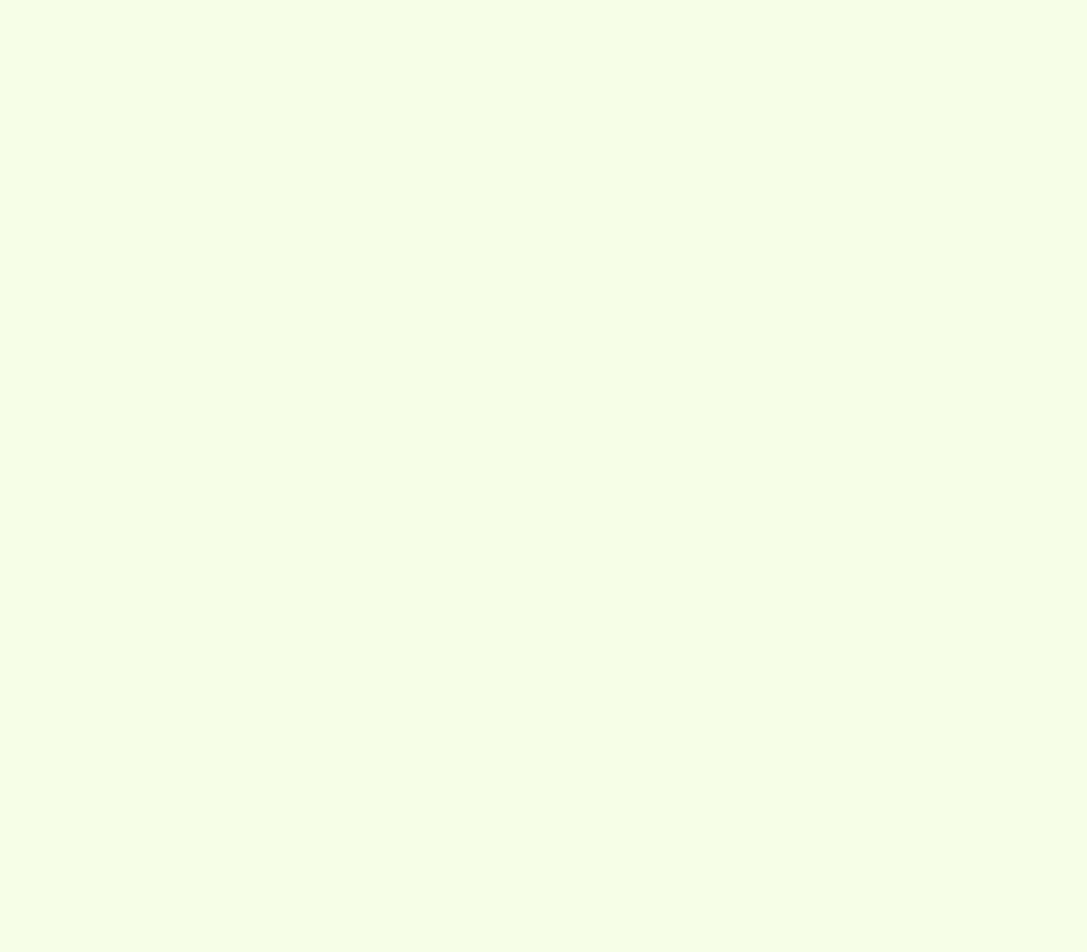
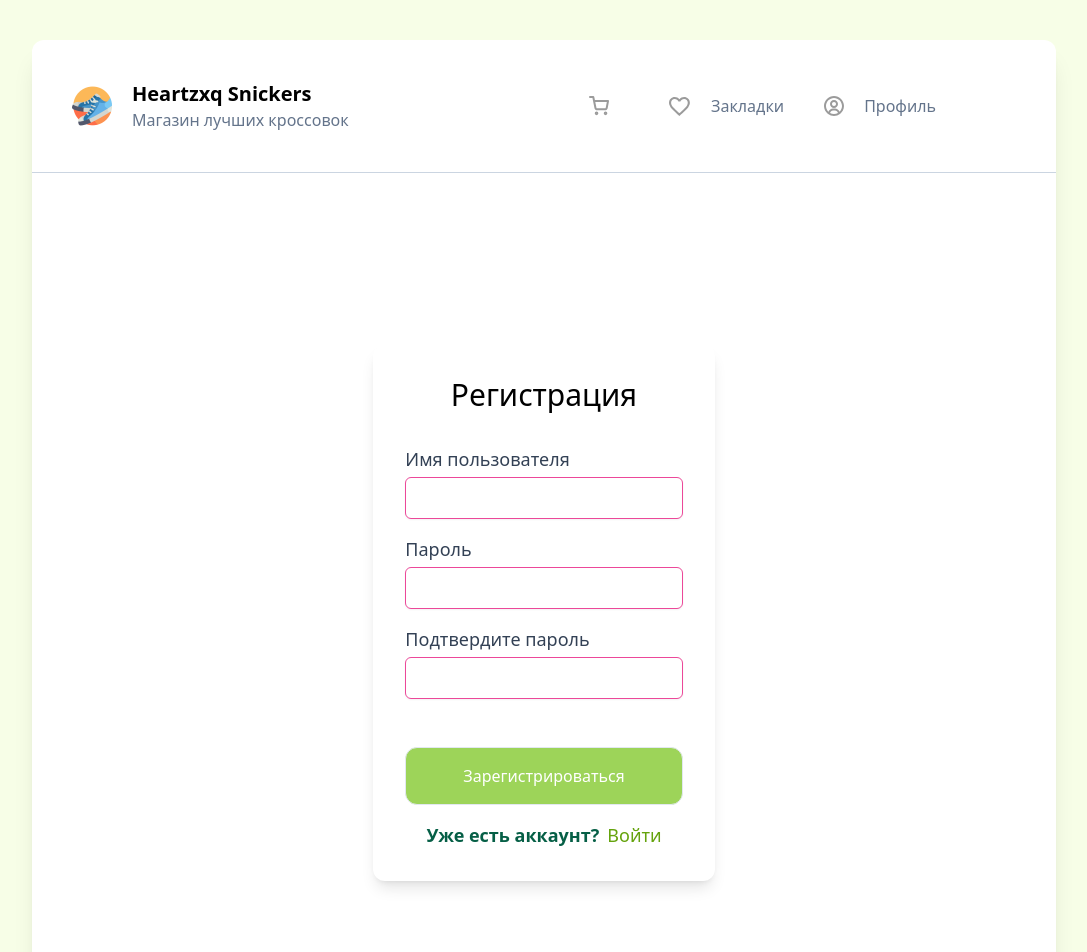
Before and after one commit to hertzxq/HertzxqSnickers, a Vue app: page /registration in a window 1280 px wide. Before the commit this address had no page. Shown: the top 952 px of the page, without its empty margins (96-1183 px from the left). Before the commit the page ends 800 px from the top, so only its background shows below. Built offline with nearby package versions, Linux system fonts and the light colour scheme.

Commit message:
changed drawer and added registration beta

```diff
--- /dev/null
+++ b/src/Pages/Login.vue
@@ -0,0 +1,62 @@
+<!-- eslint-disable vue/multi-word-component-names -->
+<script setup>
+import Header from '@/components/Header.vue';
+</script>
+
+<template>
+    <Header />
+    <div class="w-full h-full m-auto min-h-screen flex items-center justify-center">
+        <div class="w-11/12 md:w-1/2 lg:w-1/3 m-auto bg-white rounded-xl p-8 shadow-lg">
+            <h1 class="text-3xl text-center mb-8">Вход</h1>
+            <form>
+                <div class="mb-4">
+                    <label class="text-lg block font-medium text-slate-700">Имя пользователя</label>
+                    <input
+                        type="text"
+                        class="text-base mt-1 block w-full px-3 py-2 bg-white border border-slate-300 rounded-md shadow-sm placeholder-slate-400
+                               disabled:bg-slate-50 disabled:text-slate-500 disabled:border-slate-200 disabled:shadow-none
+                               invalid:border-pink-500 invalid:text-pink-600
+                               focus:invalid:border-pink-500 focus:invalid:ring-pink-500"
+                        required
+                    />
+                </div>
+
+                <div class="mb-4">
+                    <label class="text-lg block font-medium text-slate-700">Пароль</label>
+                    <input
+                        type="password"
+                        class="text-base mt-1 block w-full px-3 py-2 bg-white border border-slate-300 rounded-md shadow-sm placeholder-slate-400
+                               disabled:bg-slate-50 disabled:text-slate-500 disabled:border-slate-200 disabled:shadow-none
+                               invalid:border-pink-500 invalid:text-pink-600
+                               focus:invalid:border-pink-500 focus:invalid:ring-pink-500"
+                        required
+                    />
+                </div>
+
+                <div class="mb-4">
+                    <label class="text-lg block font-medium text-slate-700">Подтвердите пароль</label>
+                    <input
+                        type="password"
+                        class="text-base mt-1 block w-full px-3 py-2 bg-white border border-slate-300 rounded-md shadow-sm placeholder-slate-400
+                               disabled:bg-slate-50 disabled:text-slate-500 disabled:border-slate-200 disabled:shadow-none
+                               invalid:border-pink-500 invalid:text-pink-600
+                               focus:invalid:border-pink-500 focus:invalid:ring-pink-500"
+                        required
+                    />
+                </div>
+
+                <button type="submit"
+                    class="text-base w-full border border-slate-200 rounded-xl p-4 mt-8
+                           justify-center bg-drawerButton disabled:bg-slate-400
+                           cursor-pointer text-white transition hover:bg-lime-500
+                           active:bg-lime-700 pt-4"
+                >Зарегистрироваться</button>
+
+                <div class="text-center mt-4">
+                    <span class="text-emerald-800 font-bold text-lg">Нет аккаунта?</span>
+                    <router-link class="text-lg ml-2 text-lime-600" to="/registration">Зарегистрироваться</router-link>
+                </div>
+            </form>
+        </div>
+    </div>
+</template>
--- a/src/Pages/Profile.vue
+++ b/src/Pages/Profile.vue
@@ -13,13 +13,15 @@ import Header from '@/components/Header.vue';
         </div>
         <div class="w-60 m-auto mt-16 mb-24">
             <p class="text-3xl ml-20">Гость</p>
+            <router-link to="/registration">
                 <button
-        class="gap-8 w-full border border-slate-200 rounded-xl p-4 mt-8
+                    class="gap-8 w-full border border-slate-200 rounded-xl p-4 mt-16
                     justify-center bg-drawerButton disabled:bg-slate-400
                     cursor-pointer text-white transition hover:bg-lime-500 active:bg-lime-700 pt-4"
                     >
                     Зарегистрироваться
                 </button>
+        </router-link>
         </div>
         <div class=" text-white ">.</div>
     </div>
--- /dev/null
+++ b/src/Pages/Registration.vue
@@ -0,0 +1,100 @@
+<!-- eslint-disable vue/multi-word-component-names -->
+<script setup>
+import Header from '@/components/Header.vue';
+import axios from 'axios';
+import { ref } from 'vue';
+
+const userName = ref('')
+const password = ref('')
+const confirmPassword = ref('')
+
+const autorization = async () => {
+
+    if (password.value !== confirmPassword.value) {
+        alert('Пароли не совпадают')
+    }
+
+    try {
+        const res = await axios.post('https://9303851354d5e8f0.mokky.dev/register', {
+            username: userName.value,
+            password: password.value
+        }, {
+            headers: {
+                Accept: "application/json",
+                "Content-Type": "application/json"
+            }
+        })
+
+        console.log(res.data);
+        alert('Вы успешно зарегистрировались!');
+    } catch (err) {
+        console.log(err)
+    }
+
+
+}
+
+</script>
+
+<template>
+    <Header />
+    <div class="w-full h-full m-auto min-h-screen flex items-center justify-center">
+        <div class="w-11/12 md:w-1/2 lg:w-1/3 m-auto bg-white rounded-xl p-8 shadow-lg">
+            <h1 class="text-3xl text-center mb-8">Регистрация</h1>
+            <form @submit.prevent="autorization">
+                <div class="mb-4">
+                    <label class="text-lg block font-medium text-slate-700">Имя пользователя</label>
+                    <input
+                        type="text"
+                        id="username"
+                        class=
+                        "text-base mt-1 block w-full px-3 py-2 bg-white border border-slate-300 rounded-md shadow-sm placeholder-slate-400
+                               disabled:bg-slate-50 disabled:text-slate-500 disabled:border-slate-200 disabled:shadow-none
+                               invalid:border-pink-500 invalid:text-pink-600
+                               focus:invalid:border-pink-500 focus:invalid:ring-pink-500"
+                        required
+                    />
+                </div>
+
+                <div class="mb-4">
+                    <label class="text-lg block font-medium text-slate-700">Пароль</label>
+                    <input
+                        type="password"
+                        id="password"
+                        class="text-base mt-1 block w-full px-3 py-2 bg-white border border-slate-300 rounded-md shadow-sm placeholder-slate-400
+                               disabled:bg-slate-50 disabled:text-slate-500 disabled:border-slate-200 disabled:shadow-none
+                               invalid:border-pink-500 invalid:text-pink-600
+                               focus:invalid:border-pink-500 focus:invalid:ring-pink-500"
+                        required
+                    />
+                </div>
+
+                <div class="mb-4">
+                    <label class="text-lg block font-medium text-slate-700">Подтвердите пароль</label>
+                    <input
+                        type="password"
+                        id="confirmPassword"
+                        class="text-base mt-1 block w-full px-3 py-2 bg-white border border-slate-300 rounded-md shadow-sm placeholder-slate-400
+                               disabled:bg-slate-50 disabled:text-slate-500 disabled:border-slate-200 disabled:shadow-none
+                               invalid:border-pink-500 invalid:text-pink-600
+                               focus:invalid:border-pink-500 focus:invalid:ring-pink-500"
+                        required
+                    />
+                </div>
+
+                <button
+                    type="submit"
+                    class="text-base w-full border border-slate-200 rounded-xl p-4 mt-8
+                           justify-center bg-drawerButton disabled:bg-slate-400
+                           cursor-pointer text-white transition hover:bg-lime-500
+                           active:bg-lime-700 pt-4"
+                >Зарегистрироваться</button>
+
+                <div class="text-center mt-4">
+                    <span class="text-emerald-800 font-bold text-lg">Уже есть аккаунт?</span>
+                    <router-link class="text-lg ml-2 text-lime-600" to="/login">Войти</router-link>
+                </div>
+            </form>
+        </div>
+    </div>
+</template>
--- a/src/components/Drawer/Drawer.vue
+++ b/src/components/Drawer/Drawer.vue
@@ -4,7 +4,7 @@ import CartHeader from '../Carts/CartHeader.vue'
 import CartDrawer from './CartDrawer.vue'
 import DrawerCart from './DrawerCart.vue'
 import EmptyDrawer from './EmptyDrawer.vue'
-import { inject } from 'vue'
+import { inject, onMounted, onUnmounted } from 'vue'
 
 const props = defineProps({
   cartItems: {
@@ -13,6 +13,14 @@ const props = defineProps({
   },
   drawerPrice: Number
 })
+
+onMounted(() => {
+  document.body.classList.add('overflow-hidden');
+});
+
+onUnmounted(() => {
+  document.body.classList.remove('overflow-hidden');
+});
 
 const emit = defineEmits(['deleteFromCart', 'drawerPrice'])
 const onClickDrawerOpen = inject('onClickDrawerOpen')
@@ -26,18 +34,26 @@ const onClickDrawerOpen = inject('onClickDrawerOpen')
   <div
     class="bg-white w-96 h-full fixed top-0 right-0 z-20 p-8 flex flex-col justify-between"
   >
+    <!-- Заголовок корзины -->
     <CartHeader v-if="props.cartItems.length" />
+
+    <!-- Пустая корзина -->
     <EmptyDrawer v-if="!props.cartItems.length" />
+
+    <!-- Контейнер для прокрутки товаров -->
+    <div class="flex-grow overflow-y-auto">
+      <!-- Товары в корзине -->
       <CartDrawer
-      v-for="item in props.cartItems.slice(0, 3)"
+        v-for="item in props.cartItems"
         :key="item.id"
         :title="item.title"
         :img="item.imageUrl"
         :price="item.price"
         :deleteFromCart="() => emit('deleteFromCart', item)"
       />
+    </div>
 
-
+    <!-- Итоговая часть корзины -->
     <DrawerCart
       v-if="props.cartItems.length"
       :drawerPrice="drawerPrice"
--- a/src/main.js
+++ b/src/main.js
@@ -9,10 +9,15 @@ import HomePage from './Pages/HomePage.vue'
 import FavoritePage from './Pages/FavoritePage.vue'
 import Profile from './Pages/Profile.vue'
 
+import Registration from './Pages/Registration.vue'
+import Login from './Pages/Login.vue'
+
 const routes = [
   { path: '/', component: HomePage },
   { path: '/favorites', component: FavoritePage },
   { path: '/profile', component: Profile},
+  { path: '/registration', component: Registration},
+  { path: '/login', component: Login},
 ]
 
 const router = createRouter({
```
Lines whose indentation alone changed are shown as unchanged.
